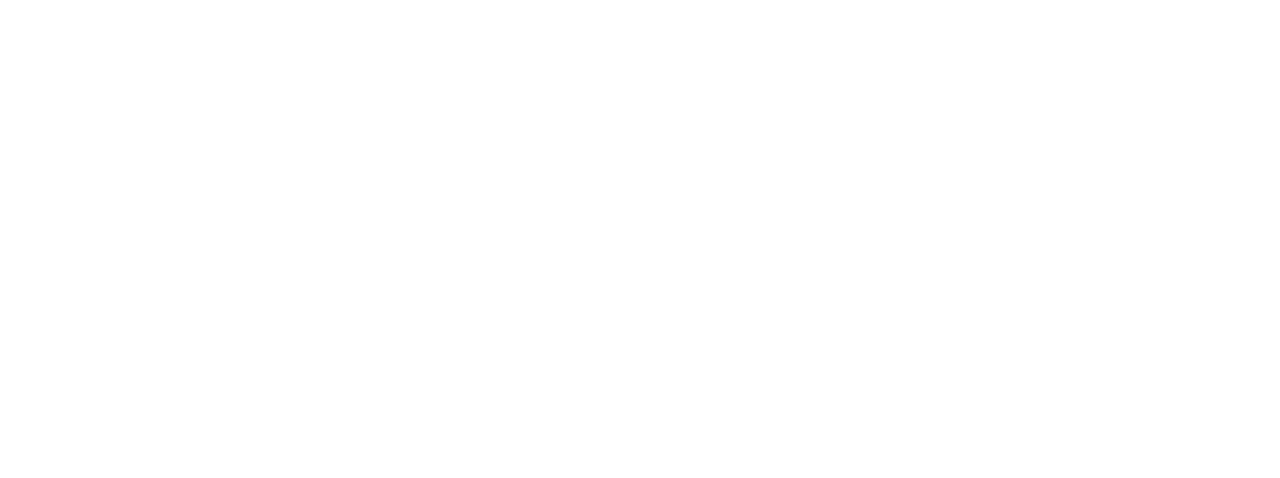
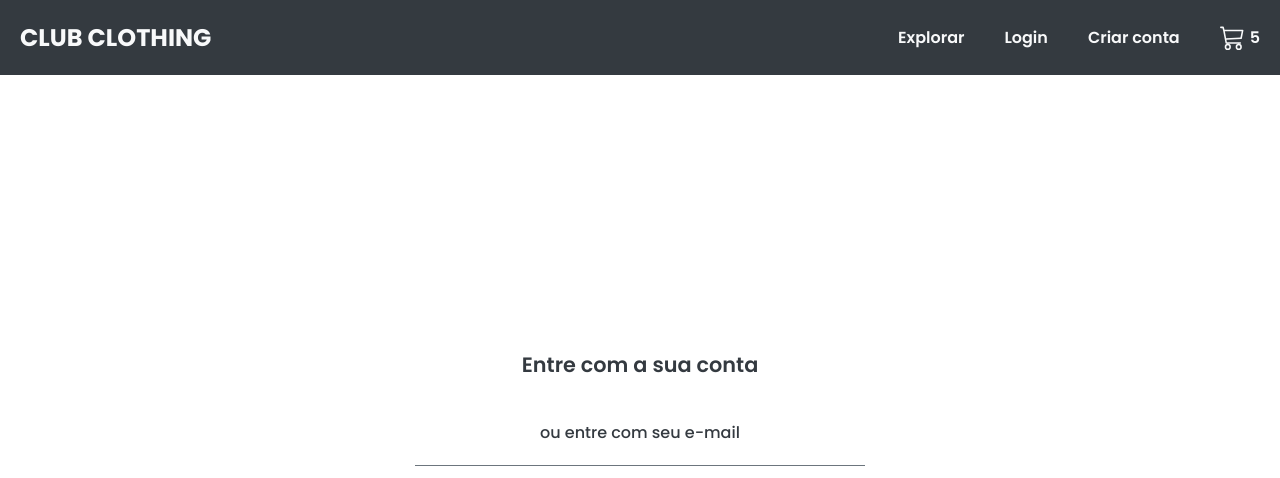
Before and after one commit to oMatheus-Farias/appclubclothing-ecommerce, a React (Create React App) app: page /login in a window 1280 px wide. Before the commit this address had no page. Shown: the top 478 px of the page. Built offline with nearby package versions, Linux system fonts and the light colour scheme.

Commit message:
feat: add initial Login Page and Login Route

```diff
--- a/src/App.tsx
+++ b/src/App.tsx
@@ -1,12 +1,14 @@
 import { BrowserRouter, Route, Routes } from 'react-router-dom'
 
 import HomePage from './page/home/home.page'
+import LoginPage from './page/login/login.page'
 
 const App = () => {
   return (
     <BrowserRouter>
       <Routes>
         <Route path='/' element={<HomePage />} />
+        <Route path='/login' element={<LoginPage />} />
       </Routes>
     </BrowserRouter>
   )
--- a/src/components/category-item/category-item.styles.ts
+++ b/src/components/category-item/category-item.styles.ts
@@ -30,7 +30,7 @@
   padding-right: 30px;
   padding-left: 30px;
   border-radius: 10px;
-  border: 1px solid #212529;
+  border: 1px solid ${Colors.primary};
   box-shadow: 0px 4px 4px rgba(0, 0, 0, 0.25);
   transition: all 0.5s ease;
 
--- a/src/components/header/header.component.tsx
+++ b/src/components/header/header.component.tsx
@@ -8,13 +8,25 @@
   HeaderTitle
 } from './header.styles'
 
+import { useNavigate } from 'react-router-dom'
+
 const Header = () => {
+  const navigate = useNavigate()
+
+  const handleHomeClick = () => {
+    navigate('/')
+  }
+
+  const handleLoginClick = () => {
+    navigate('/login')
+  }
+
   return (
     <HeaderContainer>
       <HeaderTitle>Club Clothing</HeaderTitle>
       <HeaderItems>
-        <HeaderItem>Explorar</HeaderItem>
-        <HeaderItem>Login</HeaderItem>
+        <HeaderItem onClick={handleHomeClick}>Explorar</HeaderItem>
+        <HeaderItem onClick={handleLoginClick}>Login</HeaderItem>
         <HeaderItem>Criar conta</HeaderItem>
         <HeaderItem>
           <BsCart3 size={25} />
--- a/src/components/header/header.styles.ts
+++ b/src/components/header/header.styles.ts
@@ -24,6 +24,7 @@
   font-size: 1rem;
   display: flex;
   align-items: center;
+  cursor: pointer;
 
   &:nth-child(1),
   &:nth-child(2),
--- /dev/null
+++ b/src/page/login/login.page.tsx
@@ -0,0 +1,33 @@
+import Header from '../../components/header/header.component'
+import {
+  LoginContainer,
+  LoginContent,
+  LoginHeadline,
+  LoginInputContainer,
+  LoginSubtitle
+} from './login.styles'
+
+const LoginPage = () => {
+  return (
+    <>
+      <Header />
+
+      <LoginContainer>
+        <LoginContent>
+          <LoginHeadline>Entre com a sua conta</LoginHeadline>
+
+          {/* Button */}
+
+          <LoginSubtitle>ou entre com seu e-mail</LoginSubtitle>
+
+          <LoginInputContainer>{/* Email Input */}</LoginInputContainer>
+          <LoginInputContainer>{/* Password Input */}</LoginInputContainer>
+
+          {/* Button */}
+        </LoginContent>
+      </LoginContainer>
+    </>
+  )
+}
+
+export default LoginPage
--- /dev/null
+++ b/src/page/login/login.styles.ts
@@ -0,0 +1,44 @@
+import styled from 'styled-components'
+import Colors from '../../theme/theme.colors'
+
+export const LoginContainer = styled.div`
+  height: 100%;
+  display: flex;
+  align-items: center;
+  justify-content: center;
+`
+
+export const LoginHeadline = styled.p`
+  font-weight: 600;
+  font-size: 1.3rem;
+  margin-bottom: 20px;
+  color: ${Colors.text.dark};
+`
+
+export const LoginContent = styled.div`
+  display: flex;
+  flex-direction: column;
+  align-items: center;
+  width: 450px;
+`
+
+export const LoginSubtitle = styled.p`
+  color: ${Colors.text.dark};
+  padding-bottom: 20px;
+  border-bottom: 1px solid #6c757d;
+  width: 100%;
+  margin-top: 20px;
+  text-align: center;
+  font-weight: 500;
+  margin-bottom: 20px;
+`
+
+export const LoginInputContainer = styled.div`
+  width: 100%;
+  margin-bottom: 20px;
+
+  p:nth-child(1) {
+    font-weight: 600;
+    margin-bottom: 5px;
+  }
+`
```
